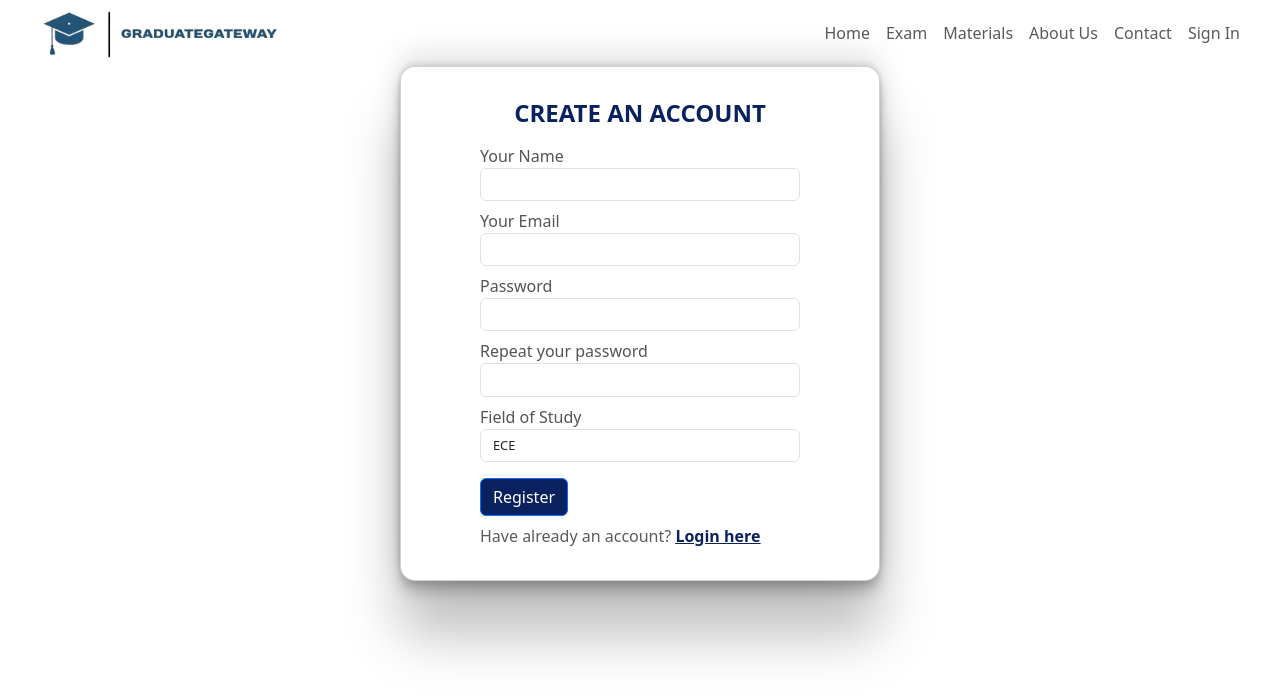
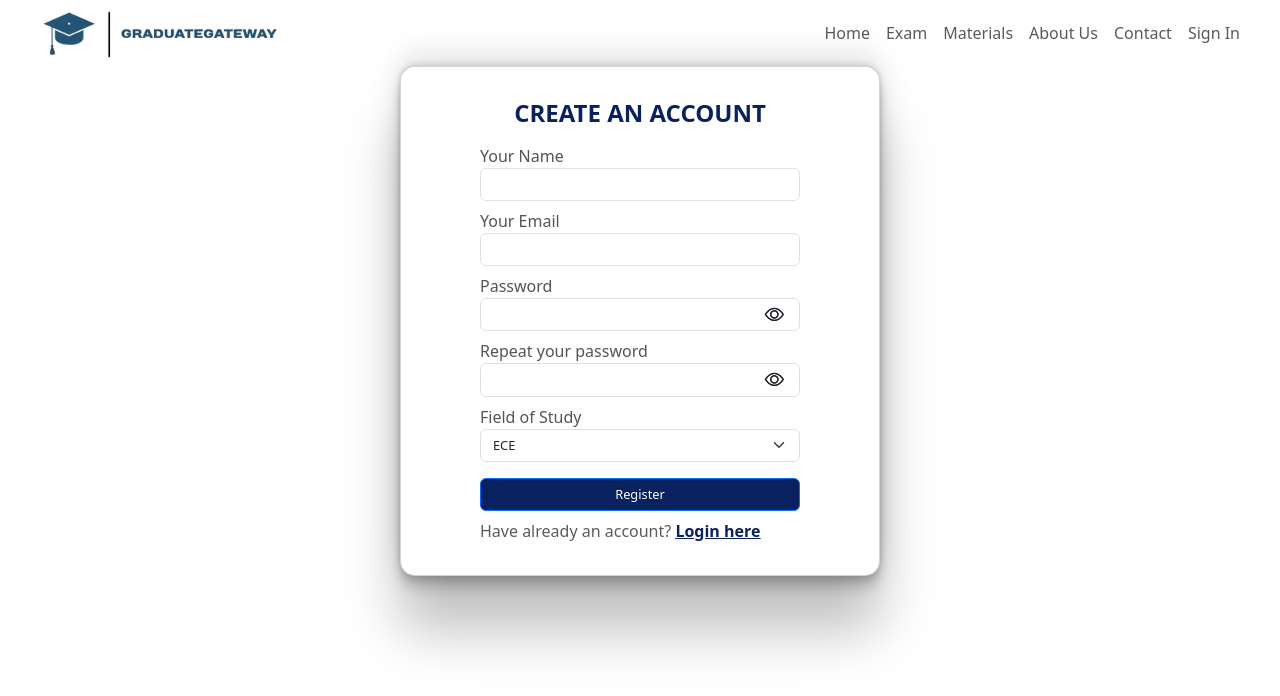
Before and after one commit to FitsumMehari/semesterProjectNew, an Angular app in the folder app/exitExam/: page /sign-up in a window 1280 px wide. Shown: the top 696 px of the page. Built offline with nearby package versions, Linux system fonts and the light colour scheme.

Commit message:
add password visibility toggle

```diff
--- a/app/exitExam/src/app/user/pages/sign-up/sign-up.component.css
+++ b/app/exitExam/src/app/user/pages/sign-up/sign-up.component.css
@@ -27,7 +27,9 @@ label {
 }
 
 input,
-select {
+select,
+option,
+button {
     font-size: 0.8rem;
     width: 20rem;
 }
@@ -52,3 +54,16 @@ button:hover {
 .login-link u:hover {
     color: rgb(67, 67, 250);
 }
+
+.password-field,
+.confirm-password-field {
+    position: relative;
+}
+
+.eye-icon {
+    position: absolute;
+    right: 1rem;
+    top: 46%;
+    font-size: 1.2rem;
+    cursor: pointer;
+}
--- a/app/exitExam/src/app/user/pages/sign-up/sign-up.component.html
+++ b/app/exitExam/src/app/user/pages/sign-up/sign-up.component.html
@@ -1,48 +1,53 @@
 <div class="container page">
-
-    <div class="form card" style="border-radius: 15px; ">
+    <div class="form card" style="border-radius: 15px">
         <div class="card-body">
-            <h2 class="text-uppercase fs-4 text-center mb-3 form-title">Create an account</h2>
+            <h2 class="text-uppercase fs-4 text-center mb-3 form-title">
+                Create an account
+            </h2>
 
             <form>
-
-                <div class="form-outline mb-2 ">
+                <div class="form-outline mb-2">
                     <label class=" " for="username">Your Name</label>
-                    <input type="text " id="username" class="form-control" />
+                    <input type="text" id="username" class="form-control" />
                 </div>
 
-                <div class="form-outline mb-2  ">
+                <div class="form-outline mb-2">
                     <label class="" for="email">Your Email</label>
-                    <input type="email " id="email" class=" form-control" />
+                    <input type="email" id="email" class="form-control" />
                 </div>
 
-                <div class="form-outline mb-2 ">
+                <div class="password-field form-outline mb-2">
                     <label class="" for="password">Password</label>
-                    <input type="password " id="password" class="form-control" />
+                    <input type="password" id="password" class="form-control" />
+                    <i (click)="togglePassword('password')" class="eye-icon bi bi-eye"></i>
+                    <i (click)="togglePassword('password')" class="eye-icon bi bi-eye"></i>
                 </div>
 
-                <div class="form-outline mb-2 ">
+                <div class="confirm-password-field form-outline mb-2">
                     <label class=" " for="confirm-password">Repeat your password</label>
-                    <input type="password " id="confirm-password" class="form-control" />
+                    <input type="password" id="confirm-password" class="form-control" />
+                    <i (click)="togglePassword('confirm-password')" class="eye-icon bi bi-eye"></i>
+                    <i (click)="togglePassword('confirm-password')" class="eye-icon bi bi-eye"></i>
                 </div>
 
-                <div class="form-outline mb-2 ">
+                <div class="form-outline mb-2">
                     <label class=" " for="field-of-study">Field of Study</label>
-                    <select id="field-of-study" class="form-control">
-                  <option class="form-control" value="">ECE</option>
-                <option class="form-control " value="">ECE</option>
-                </select>
+                    <select id="field-of-study" class="form-control form-select">
+            <option class="form-control" value="">ECE</option>
+            <option class="form-control" value="">ECE</option>
+          </select>
                 </div>
 
-
                 <div class="mt-2">
-                    <button type="button " class="btn btn-primary ">Register</button>
+                    <button type="button " class="btn btn-primary">Register</button>
                 </div>
 
-                <p class="text-center text-muted mt-2 mb-0 ">Have already an account? <a href="#! " class="fw-bold text-body login-link "><u>Login here</u></a></p>
-
-            </form>
-
-        </div>
+                <p class="text-center text-muted mt-2 mb-0">
+                    Have already an account?
+                    <a [routerLink]="['/user/sign-in']" class="fw-bold text-body login-link"><u>Login here</u></a
+          >
+        </p>
+      </form>
     </div>
+  </div>
 </div>
--- a/app/exitExam/src/app/user/pages/sign-up/sign-up.component.ts
+++ b/app/exitExam/src/app/user/pages/sign-up/sign-up.component.ts
@@ -6,5 +6,12 @@ import { Component } from '@angular/core';
   styleUrl: './sign-up.component.css'
 })
 export class SignUpComponent {
-
+  togglePassword(elementId:string) {
+    var element =  document.getElementById(elementId);
+    if (element?.getAttribute('type') == 'password') {
+     element.setAttribute('type', 'text');
+   } else if (element?.getAttribute('type') == 'text') {
+     element.setAttribute('type', 'password');
+   }
+ }
 }
```
